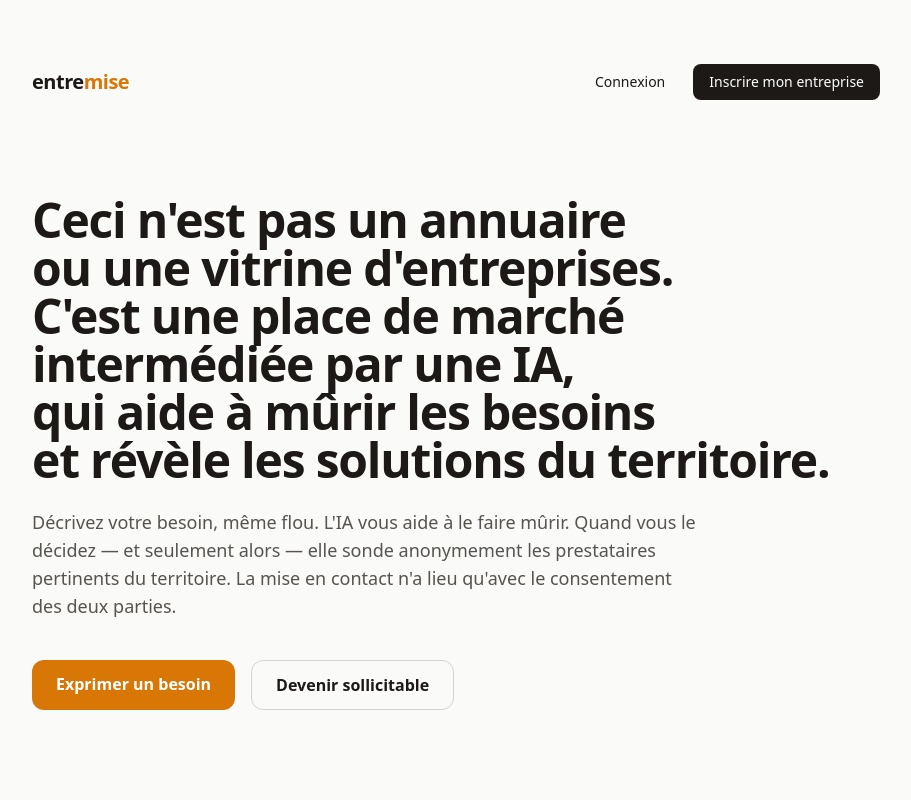
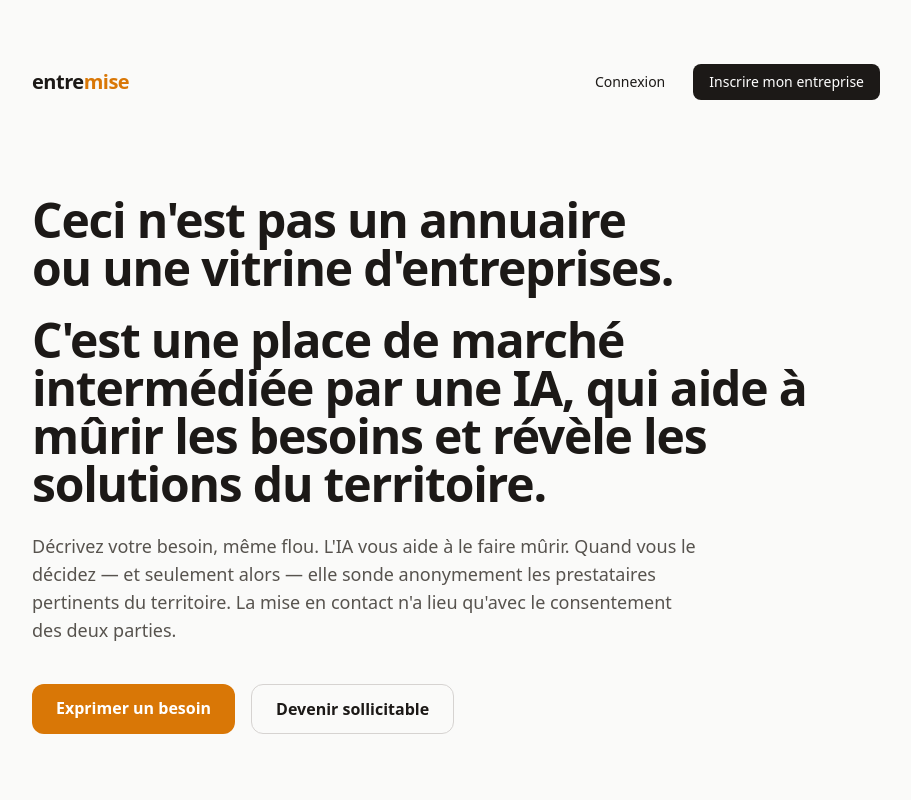
Before and after one commit to Denis60/entremise-, a Next.js app: page / in a window 1280 px wide. Shown: the top 800 px of the page, without its empty margins (184-1095 px from the left). Built offline with nearby package versions, Linux system fonts and the light colour scheme.

Commit message:
Mise en forme du titre d'accueil : ligne blanche après la 1re phrase, 2e phrase sans coupure forcée

```diff
--- a/app/page.tsx
+++ b/app/page.tsx
@@ -29,11 +29,10 @@ export default function Home() {
           <br />
           ou une vitrine d&apos;entreprises.
           <br />
-          C&apos;est une place de marché intermédiée par une IA,
-          <br />
-          qui aide à mûrir les besoins
-          <br />
-          et révèle les solutions du territoire.
+          <span className="mt-6 block">
+            C&apos;est une place de marché intermédiée par une IA, qui aide à
+            mûrir les besoins et révèle les solutions du territoire.
+          </span>
         </h1>
         <p className="mt-6 max-w-2xl text-lg text-stone-600">
           Décrivez votre besoin, même flou. L&apos;IA vous aide à le faire
```
